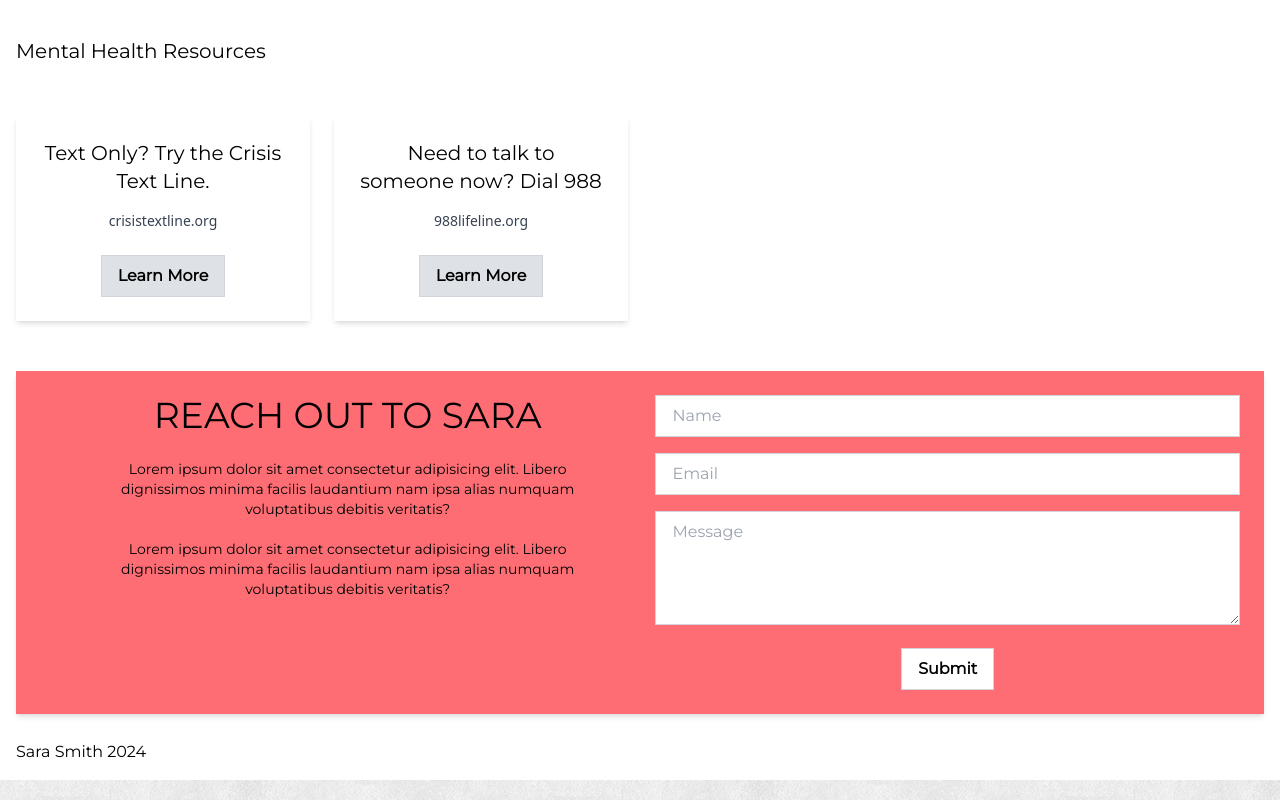
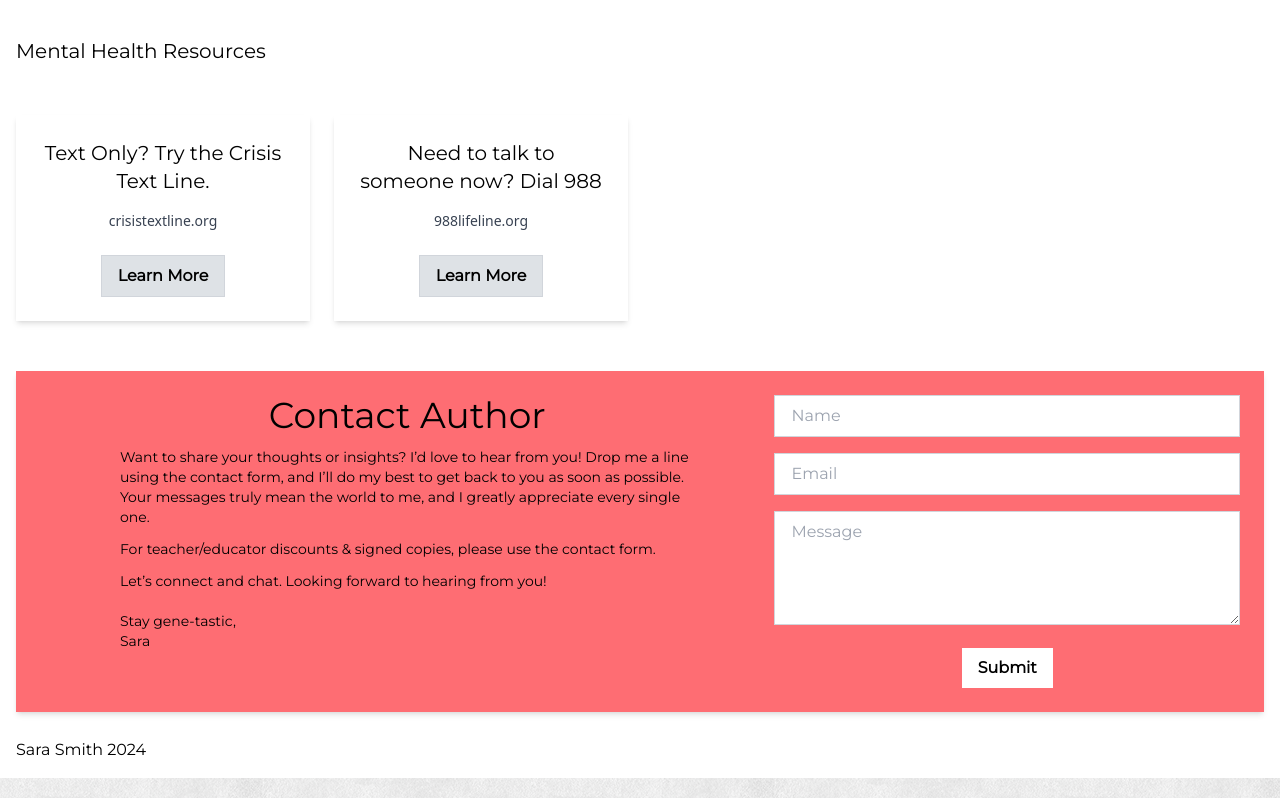
Before and after one commit to the-rabblerouser/booksbysara, a Next.js app: page / in a window 1280 px wide. Shown: the part 2302-3102 px from the top of the page. Built offline with nearby package versions, Linux system fonts and the light colour scheme; a web font is replaced by a local one.

Commit message:
udated form copy

```diff
--- a/app/components/contact/index.js
+++ b/app/components/contact/index.js
@@ -27,25 +27,37 @@ const Contact = () => {
 				<div className='flex flex-col lg:flex-row justify-evenly w-full mx-auto overflow-hidden shadow-md p-6 mt-[50px] bg-sara_gold'>
 					<div className=''>
 						<h1
-							className={`${playfairDisplay.className} text-2xl md:text-4xl uppercase text-center mb-5 lg:mb-6`}>
-							Reach out to Sara
+							className={`${playfairDisplay.className} text-2xl md:text-4xl text-center mb-5 lg:mb-3`}>
+							Contact Author
 						</h1>
 						<p
-							className={`${montserrat.className} text-sm md:text-md text-center mb-7 lg:mb-0 md:mx-40 lg:mx-20`}>
-							Lorem ipsum dolor sit amet consectetur adipisicing elit. Libero
-							dignissimos minima facilis laudantium nam ipsa alias numquam
-							voluptatibus debitis veritatis?
+							className={`${montserrat.className} text-sm md:text-md text-left mb-7 lg:mb-0 lg:mx-20`}>
+							Want to share your thoughts or insights? I’d love to hear from
+							you! Drop me a line using the contact form, and I’ll do my best to
+							get back to you as soon as possible. Your messages truly mean the
+							world to me, and I greatly appreciate every single one.
 						</p>
 						<p
-							className={`${montserrat.className} text-sm md:text-md text-center mt-5 mb-7 lg:mb-0 md:mx-40 lg:mx-20`}>
-							Lorem ipsum dolor sit amet consectetur adipisicing elit. Libero
-							dignissimos minima facilis laudantium nam ipsa alias numquam
-							voluptatibus debitis veritatis?
+							className={`${montserrat.className} text-sm md:text-md text-left mt-3 mb-5 lg:mb-0 lg:mx-20`}>
+							For teacher/educator discounts & signed copies, please use the
+							contact form.
+						</p>
+						<p
+							className={`${montserrat.className} text-sm md:text-md text-left mt-3 mb-5 lg:mb-0 lg:mx-20`}>
+							Let’s connect and chat. Looking forward to hearing from you!
+						</p>
+						<p
+							className={`${montserrat.className} text-sm md:text-md text-left mt-5 lg:mb-0 lg:mx-20`}>
+							Stay gene-tastic,
+						</p>
+						<p
+							className={`${montserrat.className} text-sm md:text-md text-left mb-7 lg:mb-0 lg:mx-20`}>
+							Sara
 						</p>
 					</div>
 					<div className={`${montserrat.className} w-full`}>
 						<form onSubmit={handleSubmit(onSubmit)}>
-							<div className='mb-4'>
+							<div className='mb-4 '>
 								<input
 									type='text'
 									id='name'
@@ -89,7 +101,7 @@ const Contact = () => {
 									type='submit'
 									formMethod='POST'
 									onClick={() => router.push('/')}
-									className={`${montserrat.className} border border-gray-300 bg-white font-semibold py-2 px-4 inline-flex`}>
+									className={`${montserrat.className} bg-white font-semibold py-2 px-4 inline-flex`}>
 									Submit
 								</motion.button>
 							</div>
--- a/app/page.js
+++ b/app/page.js
@@ -57,7 +57,7 @@ export default function Home() {
 									onHoverEnd={(e) => {}}
 									onClick={() => router.push('/')}
 									className={`${montserrat.className} border border-gray-300 bg-sara_gray font-semibold py-2 px-4 inline-flex`}>
-									Purchase
+									Buy Now
 								</motion.button>
 							</Link>
 						</div>
```
